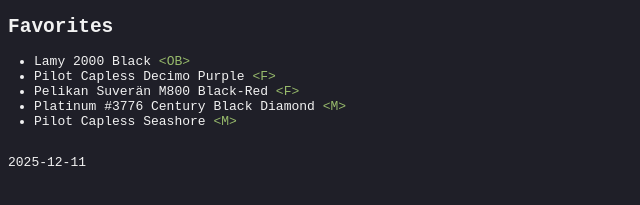
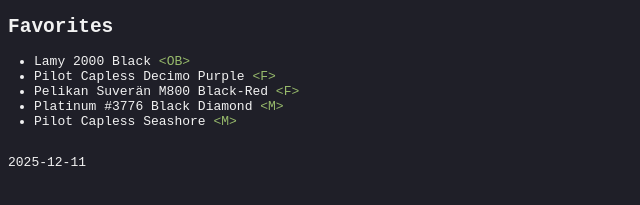
Before and after one commit to s-estay/s-estay.github.io, a Jekyll site: the page built from _posts/2025-12-11-state-of-the-fp-collection-2025.md, in a window 1280 px wide. Shown: the part 563-768 px from the top of the page, without its empty margins (0-640 px from the left). Built offline with Jekyll 4.4.1, drawn with Linux system fonts in a browser that asks for light colours.

Commit message:
Update 2025-12-11-state-of-the-fp-collection-2025.md

```diff
--- a/_posts/2025-12-11-state-of-the-fp-collection-2025.md
+++ b/_posts/2025-12-11-state-of-the-fp-collection-2025.md
@@ -33,5 +33,5 @@
 - Lamy 2000 Black `<OB>`
 - Pilot Capless Decimo Purple `<F>`
 - Pelikan Suverän M800 Black-Red `<F>`
-- Platinum #3776 Century Black Diamond `<M>`
+- Platinum #3776 Black Diamond `<M>`
 - Pilot Capless Seashore `<M>`
```
